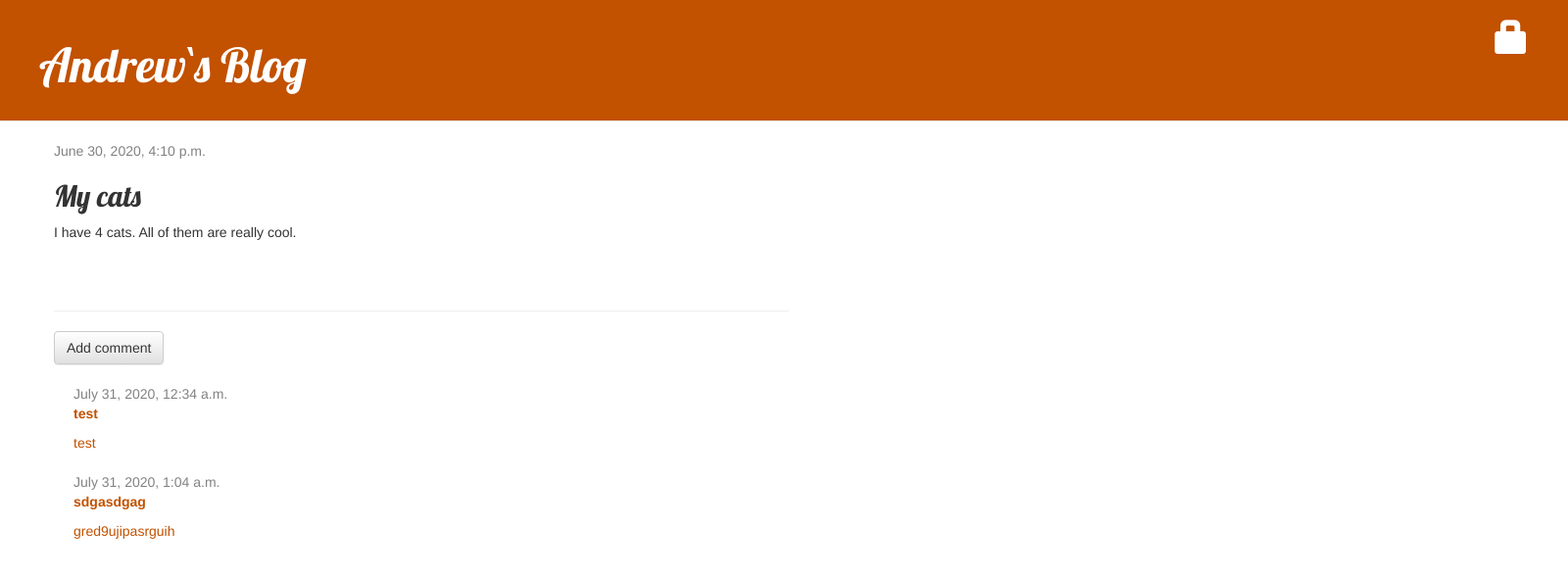
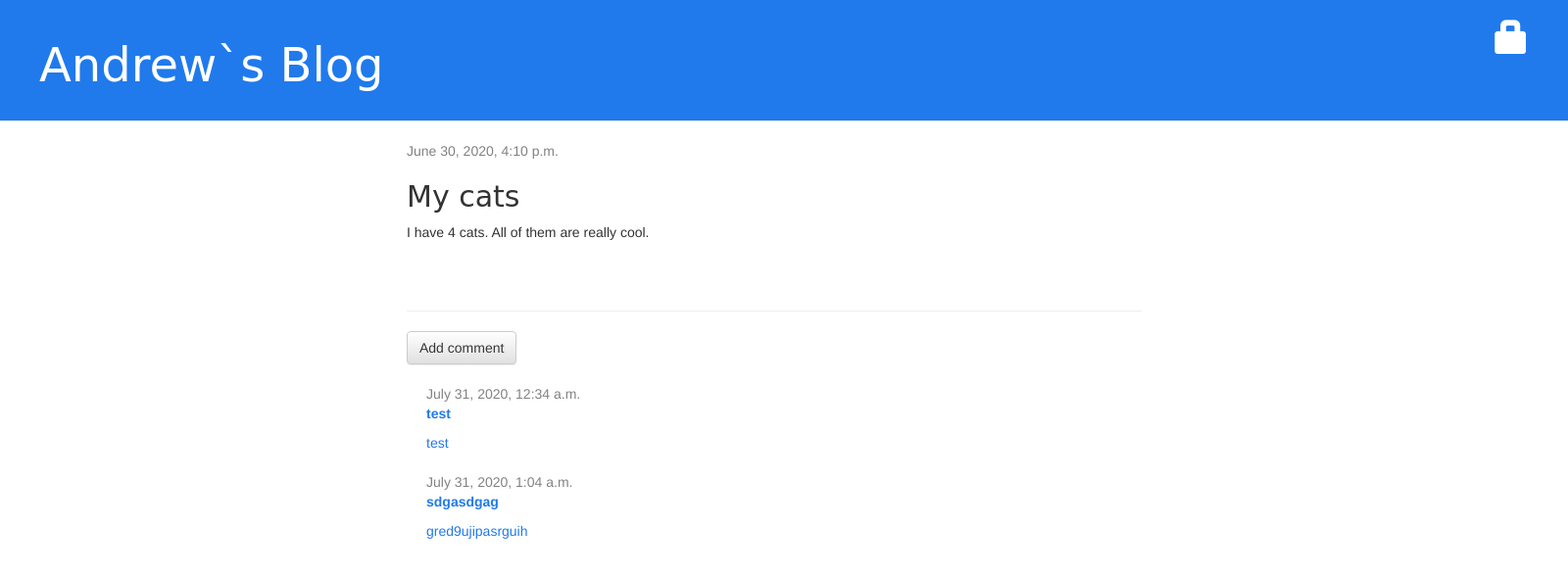
Before and after one commit to AndreiDanRata/Summer-Project, a Django app: page /post/1/ in a window 1600 px wide. Shown: the top 589 px of the page at 98% size. Run offline with Django 3.2, Linux system fonts and the light colour scheme; data comes from the database, SQL or seed files in the repository; both versions use the stored data as it was after the commit; some libraries are stand-ins or nearby versions.

Commit message:
changed css colors

```diff
--- a/blog/static/css/blog.css
+++ b/blog/static/css/blog.css
@@ -1,5 +1,5 @@
 .page-header {
-    background-color: #C25100;
+    background-color: #207aec;
     margin-top: 0;
     padding: 20px 20px 20px 40px;
 }
@@ -11,11 +11,11 @@
 }
 
 .content {
-    margin-left: 40px;
+    margin-left: 400px;
 }
 
 h1, h2, h3, h4 {
-    font-family: 'Lobster', cursive;
+    font-family: 'fantasy', cursive;
 }
 
 .date {
@@ -47,5 +47,5 @@ h1, h2, h3, h4 {
 
 .comment {
     margin: 20px 0px 20px 20px;
-    color: #C25100;
+    color: #207aec;
 }
```
Also changed, not shown: db.sqlite3.
